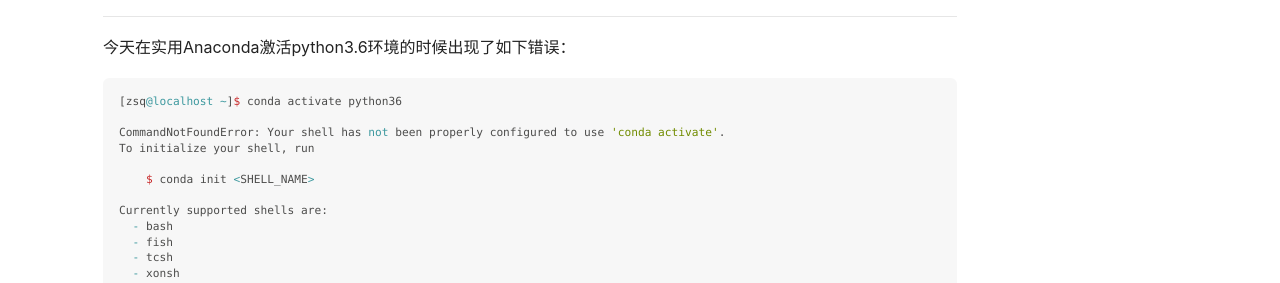
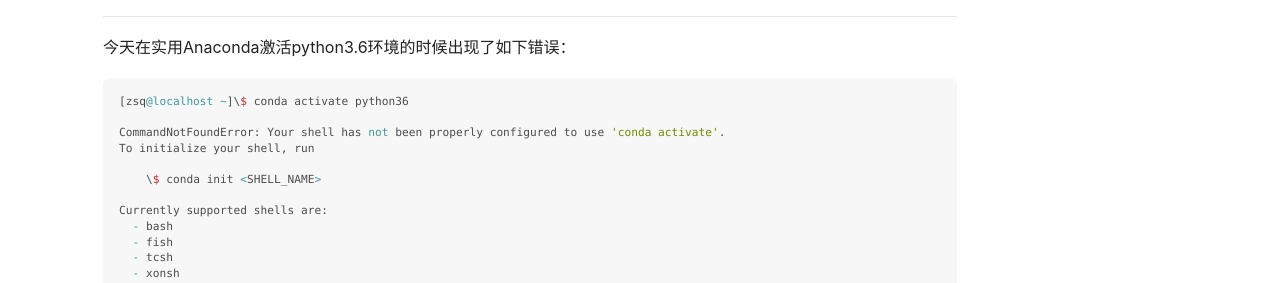
Before and after one commit to shengqiangzhang/shengqiangzhang.github.io, a Jekyll site: the page built from _posts/2019-04-01-conda activate激活环境出错的解决办法.md, in a window 1280 px wide. Shown: the part 328-611 px from the top of the page. Built offline with Jekyll 4.4.1, drawn with Linux system fonts in a browser that asks for light colours; nearby versions of some CDN libraries; comment, search, counter and statistics services are not loaded.

````diff
--- a/_posts/2019-04-01-conda activate激活环境出错的解决办法.md
+++ b/_posts/2019-04-01-conda activate激活环境出错的解决办法.md
@@ -9,12 +9,12 @@ tags:
 # 出现错误情况
 今天在实用Anaconda激活python3.6环境的时候出现了如下错误：
 ```python
-[zsq@localhost ~]$ conda activate python36
+[zsq@localhost ~]\$ conda activate python36
 
 CommandNotFoundError: Your shell has not been properly configured to use 'conda activate'.
 To initialize your shell, run
 
-    $ conda init <SHELL_NAME>
+    \$ conda init <SHELL_NAME>
 
 Currently supported shells are:
   - bash
````
